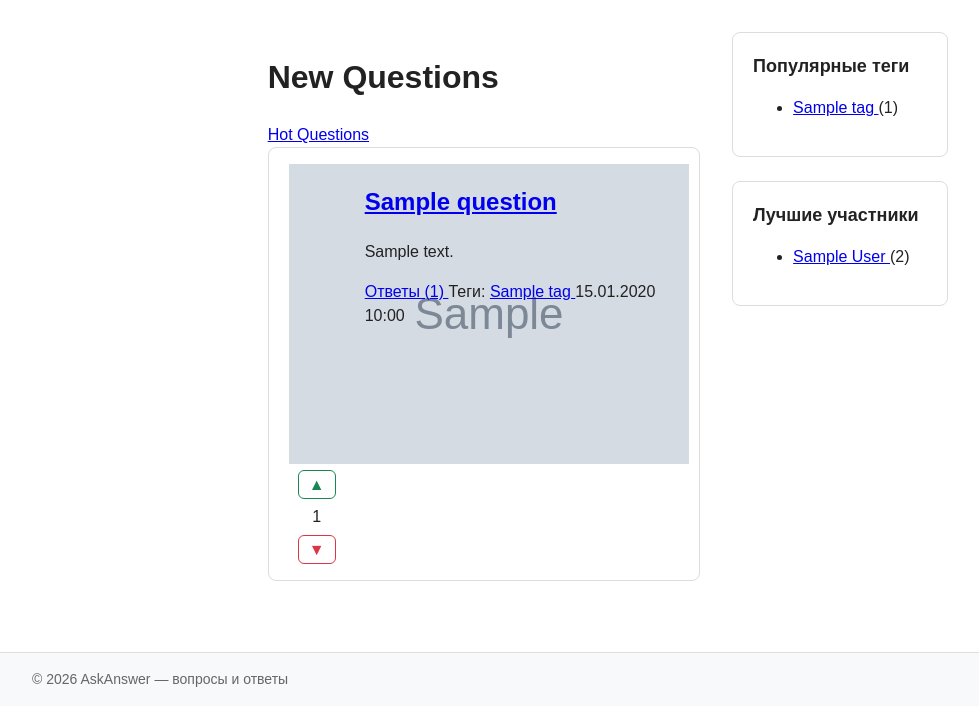
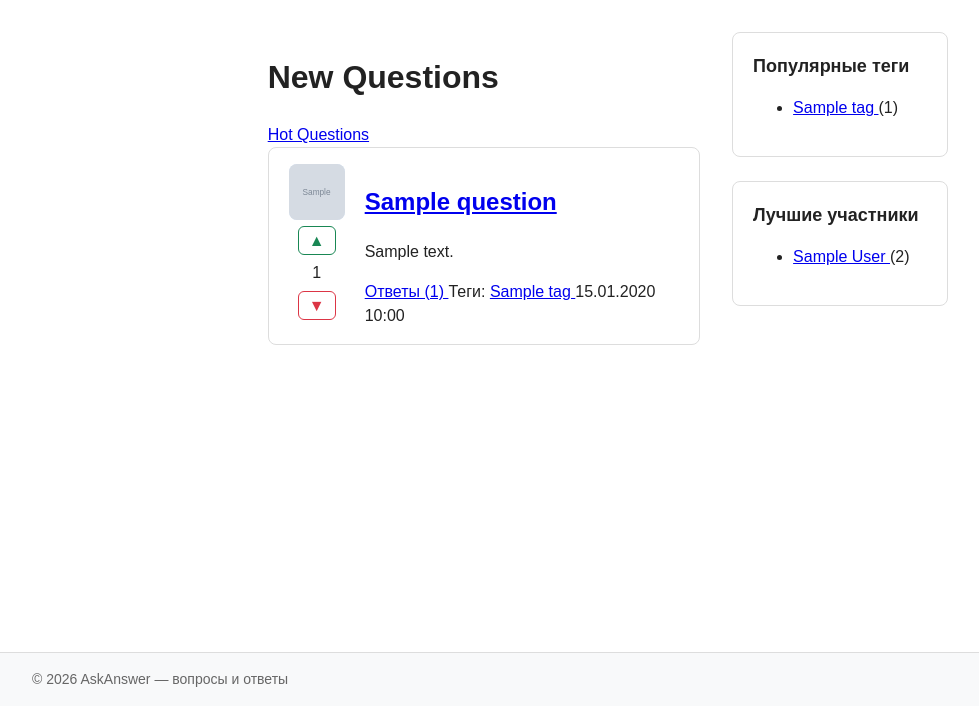
Before and after one commit to gremlin079/2026-VK-EDU-Web-12-Dmitriev-A, a Django app: page / in a window 1280 px wide. Shown: the part 94-800 px from the top of the page, without its empty margins (32-1011 px from the left). Run offline with Django 5.2, Linux system fonts and the light colour scheme; tables that the repository leaves empty hold one stand-in row (values such as "Sample post"); grey boxes marked "Sample" are stand-in pictures.

Commit message:
Refactor CSS styles for layout and components

```diff
--- a/static/css/style.css
+++ b/static/css/style.css
@@ -675,3 +675,16 @@ body{
     padding: 0 5px;
     color: #777;
 }
+
+.question-avatar,
+.profile-avatar {
+    overflow: hidden;
+}
+
+.question-avatar img,
+.profile-avatar img {
+    display: block;
+    width: 100%;
+    height: 100%;
+    object-fit: cover;
+}
```
